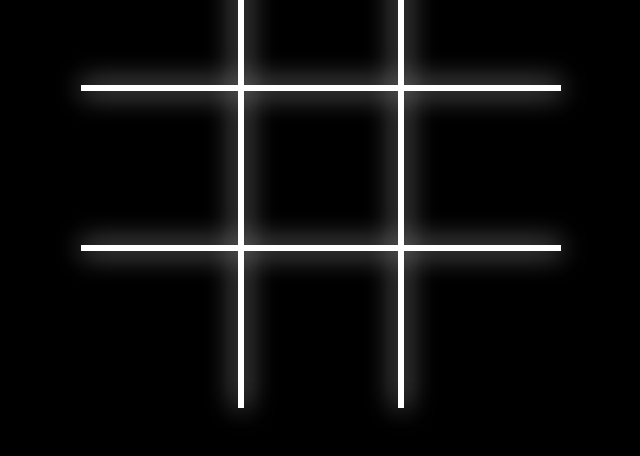
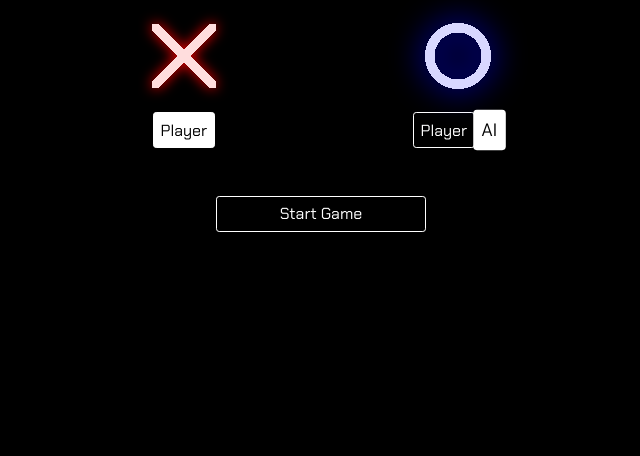
Before and after one commit to irfansubasi/tic-tac-toe, a plain HTML site: page index.html in a window 1280 px wide. Shown: the part 344-800 px from the top of the page, without its empty margins (319-959 px from the left). Drawn offline with Linux system fonts and the light colour scheme.

Commit message:
Add start screen interface

```diff
--- a/index.html
+++ b/index.html
@@ -10,6 +10,26 @@
     <title>Document</title>
 </head>
 <body>
+    <div id="start-screen">
+        <h1 class="title">Tic Tac Toe</h1>
+        <div class="players">
+            <div class="p1">
+                <div class="label X"></div>
+                <div class="select-type">
+                    <span id="player1-human" class="btn">Player</span>
+                </div>
+            </div>
+            <div class="p2">
+                <div class="label O"></div>
+                <div class="select-type">
+                    <span id="player2-human" class="btn">Player</span>
+                    <span id="player2-ai" class="ai-btn btn">AI</span>
+                </div>
+            </div>
+        </div>
+        <div class="start-btn btn">Start Game</div>
+    </div>
+    <div style="display: none" id="game">
         <div id="score-board">
             <div id="score">
                 <div id="x_label" class="label X x_label_border"></div>
@@ -30,7 +50,7 @@
             <div id="cell-7" class="cell"></div>
             <div id="cell-8" class="cell"></div>
         </div>
-
+    </div>
     <script src="script.js"></script>
 </body>
 </html>
--- a/script.js
+++ b/script.js
@@ -1,6 +1,10 @@
 const board = document.querySelector("#board");
-
 const cells = document.querySelectorAll(".cell");
+const aiButton = document.getElementById("player2-ai");
+const humanButton = document.getElementById("player2-human");
+const startButton = document.querySelector(".start-btn");
+const game = document. getElementById("game");
+const startScreen = document. getElementById("start-screen");
 
 
 
@@ -30,13 +34,15 @@ const Difficulty = {
 
 let currentDifficulty = Difficulty.EASY;
 
-startGame();
 
 function startGame(){
 
     cells.forEach(cell => {
         cell.addEventListener("click", handleClickCell);
     })
+
+    game.style.display = "block";
+    startScreen.style.display = "none";
 
 }
 
@@ -244,3 +250,43 @@ function minimax(cells, depth, isMaximizing) {
     }
 
 }
+
+
+
+function setupGame(state){
+
+    isOpponentAi = state;
+
+}
+
+humanButton.addEventListener("click", function() {
+    setupGame(false);
+
+    this.style.backgroundColor = "white";
+    this.style.color = "black";
+    this.style.transform = "scale(1.12)";
+
+    aiButton.style.backgroundColor = "";
+    aiButton.style.color = "";
+    aiButton.style.transform = "";
+});
+
+aiButton.addEventListener("click", function() {
+    setupGame(true);
+
+    this.style.backgroundColor = "white";
+    this.style.color = "black";
+    this.style.transform = "scale(1.12)";
+
+    humanButton.style.backgroundColor = "";
+    humanButton.style.color = "";
+    humanButton.style.transform = "";
+});
+
+startButton.addEventListener("click", startGame);
+
+window.onload = () =>{
+    aiButton.style.backgroundColor = "white";
+    aiButton.style.color = "black";
+    aiButton.style.transform = "scale(1.12)";
+}
--- a/styles.css
+++ b/styles.css
@@ -16,6 +16,7 @@ html{
 }
 
 body{
+    color: white;
     background-color: black;
     display: flex;
     flex-direction: column;
@@ -23,6 +24,55 @@ body{
     align-items: center;
     height: 100vh;
     font-family: "Chakra Petch", Arial, sans-serif;
+}
+
+#start-screen{
+    display: flex;
+    flex-direction: column;
+    justify-content: center;
+}
+
+.title{
+    font-size: 5rem;
+}
+
+.players{
+    margin-top: 2rem;
+    display: flex;
+    justify-content: space-between;
+    align-items: center;
+}
+
+.select-type{
+    display: flex;
+    justify-content: center;
+    align-items: center;
+    margin-top: 1rem;
+}
+
+.btn{
+    cursor: pointer;
+    border: solid white 0.1rem;
+    border-radius: 0.2rem;
+    padding: 0.4rem;
+    transition: 1s;
+}
+
+.btn:hover{
+    background-color: white;
+    color: black;
+}
+
+.start-btn{
+    text-align: center;
+    width: 50%;
+    margin-top: 3rem;
+    align-self: center;
+}
+
+#player1-human{
+    background-color: white;
+    color: black;
 }
 
 #board{
```
Lines whose indentation alone changed are shown as unchanged.
